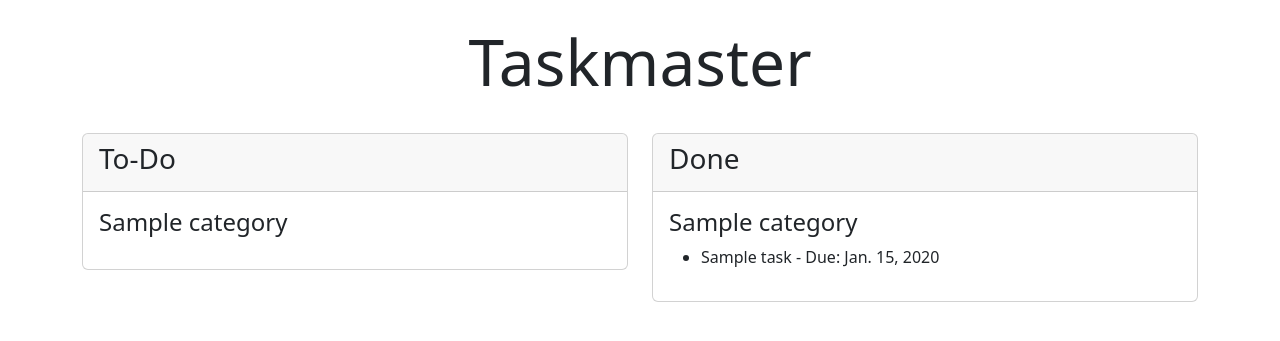
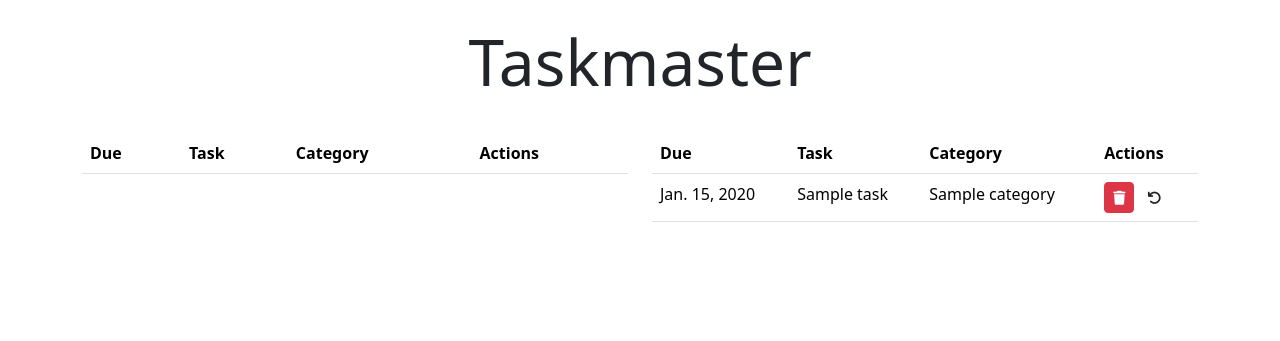
Before and after one commit to Georgeburn94/taskmaster, a Django app: page / in a window 1280 px wide. Shown: the top 341 px of the page. Run offline with Django 5.2, Linux system fonts and the light colour scheme; tables that the repository leaves empty hold one stand-in row (values such as "Sample post"); lists and menus that the app fills with data are empty; some libraries are stand-ins or nearby versions.

Commit message:
add: functionality to add/redo/delete items

```diff
--- a/tasks/templates/tasks/index.html
+++ b/tasks/templates/tasks/index.html
@@ -29,42 +29,62 @@
         <!-- Columns for to-do and done go here -->
         <div class="row mt-4">
             <div class="col-6">
-                <div class="card">
-                    <div class="card-header">
-                        <h3 class="card-title">To-Do</h3>
-                    </div>
-                    <div class="card-body">
-                        {% for category in categories %}
-                            <h4>{{ category.name }}</h4>
-                            <ul>
-                                {% for task in category.tasks.all %}
-                                    {% if not task.completed %}
-                                        <li>{{ task.title }} - Due: {{ task.date_due }}</li>
-                                    {% endif %}
-                                {% endfor %}
-                            </ul>
+                <table class="table table-hover">
+                    <thead>
+                        <tr>
+                            <th scope="col">Due</th>
+                            <th scope="col">Task</th>
+                            <th scope="col">Category</th>
+                            <th scope="col">Actions</th>
+                        </tr>
+                    </thead>
+                    <tbody>
+                        {% for task in tasks %}
+                        {% if not task.completed %}
+                        <tr>
+                            <td>{{ task.date_due }}</td>
+                            <td>{{ task.title }}</td>
+                            <td>{{ task.category.name }}</td>
+                            <td>
+                                <a href="{% url 'tasks:delete' task.id %}" class="btn btn-sm btn-danger"><i
+                                        class="fa-solid fa-trash"></i></a>
+                                <a href="{% url 'tasks:complete' task.id %}" class="btn btn-sm"><i
+                                        class="fas fa-check"></i></a>
+                            </td>
+                        </tr>
+                        {% endif %}
                         {% endfor %}
-                    </div>
-                </div>
+                    </tbody>
+                </table>
             </div>
             <div class="col-6">
-                <div class="card">
-                    <div class="card-header">
-                        <h3 class="card-title">Done</h3>
-                    </div>
-                    <div class="card-body">
-                        {% for category in categories %}
-                            <h4>{{ category.name }}</h4>
-                            <ul>
-                                {% for task in category.tasks.all %}
-                                    {% if task.completed %}
-                                        <li>{{ task.title }} - Due: {{ task.date_due }}</li>
-                                    {% endif %}
-                                {% endfor %}
-                            </ul>
+                <table class="table table-hover">
+                    <thead>
+                        <tr>
+                            <th scope="col">Due</th>
+                            <th scope="col">Task</th>
+                            <th scope="col">Category</th>
+                            <th scope="col">Actions</th>
+                        </tr>
+                    </thead>
+                    <tbody>
+                        {% for task in tasks %}
+                        {% if task.completed %}
+                        <tr>
+                            <td>{{ task.date_due }}</td>
+                            <td>{{ task.title }}</td>
+                            <td>{{ task.category.name }}</td>
+                            <td>
+                                <a href="{% url 'tasks:delete' task.id %}" class="btn btn-sm btn-danger"><i
+                                        class="fa-solid fa-trash"></i></a>
+                                <a href="{% url 'tasks:incomplete' task.id %}" class="btn btn-sm"><i
+                                        class="fas fa-undo"></i></a>
+                            </td>
+                        </tr>
+                        {% endif %}
                         {% endfor %}
-                    </div>
-                </div>
+                    </tbody>
+                </table>
             </div>
         </div>
 
--- a/tasks/urls.py
+++ b/tasks/urls.py
@@ -1,7 +1,13 @@
 from django.urls import path
 from . import views
 
+app_name = 'tasks'
+
 urlpatterns = [
     # Define your URL patterns here
-    path('', views.index, name='home'),
+    path('', views.index, name='index'),
+    path('edit/<int:id>/', views.edit_task, name='edit'),
+    path('complete/<int:id>/', views.complete_task, name='complete'),
+    path('incomplete/<int:id>/', views.incomplete_task, name='incomplete'),
+    path('delete/<int:id>/', views.delete_task, name='delete'),
 ]
--- a/tasks/views.py
+++ b/tasks/views.py
@@ -1,4 +1,4 @@
-from django.shortcuts import render
+from django.shortcuts import render, redirect, get_object_or_404
 from .models import Task, Category
 
 def index(request):
@@ -9,3 +9,25 @@ def index(request):
         'tasks': tasks,
     }
     return render(request, 'tasks/index.html', context)
+
+def edit_task(request, id):
+    task = get_object_or_404(Task, id=id)
+    # Add your edit logic here
+    return redirect('tasks:index')
+
+def complete_task(request, id):
+    task = get_object_or_404(Task, id=id)
+    task.completed = True
+    task.save()
+    return redirect('tasks:index')
+
+def incomplete_task(request, id):
+    task = get_object_or_404(Task, id=id)
+    task.completed = False
+    task.save()
+    return redirect('tasks:index')
+
+def delete_task(request, id):
+    task = get_object_or_404(Task, id=id)
+    task.delete()
+    return redirect('tasks:index')
```
